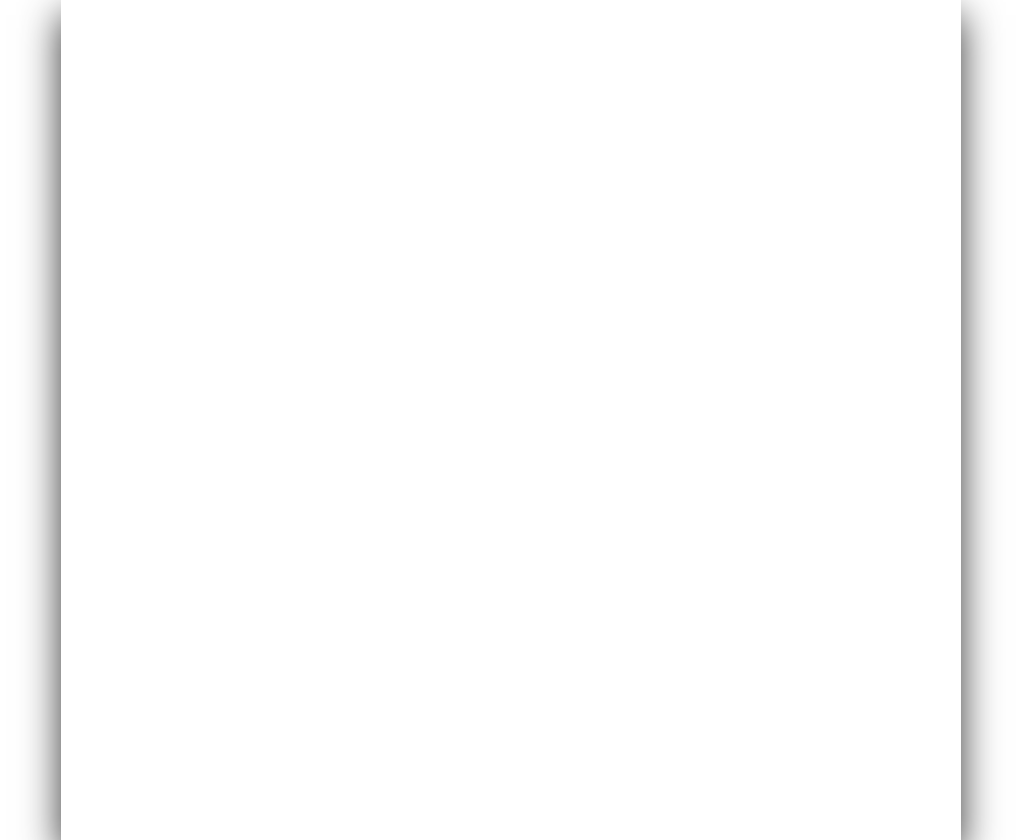
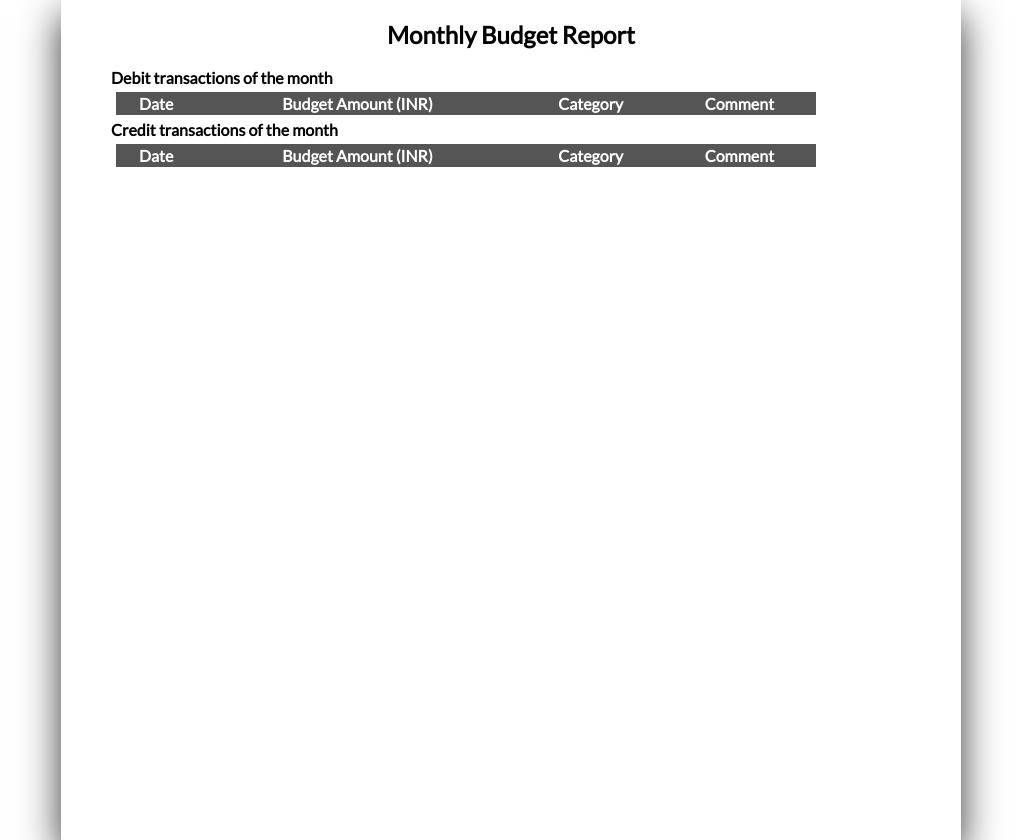
Before and after one commit to GauravButola/budget_manager, a Django app: page /report/ in a window 1280 px wide. Shown: the part 78-918 px from the top of the page, without its empty margins (129-1150 px from the left). Run offline with Django 3.2, Linux system fonts and the light colour scheme; the visitor is signed in with stand-in values (Sample User, id 1); data that the repository does not hold is empty; parts of the project's set-up code (start-up, migrations or seed data) failed here and were passed over; some libraries are stand-ins or nearby versions.

Commit message:
Added monthly reports

```diff
--- a/budget/templates/budget/report.html
+++ b/budget/templates/budget/report.html
@@ -1,6 +1,81 @@
 {% extends "home_base.html" %}
 
 {% block title %}Download monthly reportis | Budget Manager{% endblock%}
+{% block content %}
 
-{% block content %}
+
+	{% for budget in budgets %}
+	<a href="{% url 'report' %}{{ budget.period|date:'m/Y' }}">
+		budget : {{ budget.period|date:'m/Y' }}
+	</a>
+	</br />
+	{% endfor %}
+	<center><h2>Monthly Budget Report</h2></center>	<br />
+	<h4>Debit transactions of the month</h4>
+	<table>
+			<tr>
+				<th>
+					Date
+				</th>
+				<th>
+					Budget Amount (INR)
+				</th>
+				<th>
+					Category
+				</th>
+				<th>
+					Comment
+				</th>
+			</tr>
+		{% for tr in debit_transactions %}
+		<tr style="background: {% cycle 'white' '#e5e5e5'%}">
+				<td>
+					{{ tr.date }}
+				</td>
+				<td>
+					{{ tr.amount }} Rs.
+				</td>
+				<td>
+					{{ tr.category.category_name }}
+				</td>
+				<td>
+					{{ tr.comment }}
+				</td>
+			</tr>
+		{% endfor %}
+	</table>
+
+	<h4>Credit transactions of the month</h4>
+		<table>
+				<tr>
+					<th>
+						Date
+					</th>
+					<th>
+						Budget Amount (INR)
+					</th>
+					<th>
+						Category
+					</th>
+					<th>
+						Comment
+					</th>
+				</tr>
+			{% for tr in credit_transactions %}
+			<tr style="background: {% cycle 'white' '#e5e5e5'%}">
+					<td>
+						{{ tr.date }}
+					</td>
+					<td>
+						{{ tr.amount }} Rs.
+					</td>
+					<td>
+						{{ tr.category.category_name }}
+					</td>
+					<td>
+						{{ tr.comment }}
+					</td>
+				</tr>
+			{% endfor %}
+		</table>
 {% endblock %}
--- a/budget/urls.py
+++ b/budget/urls.py
@@ -13,4 +13,6 @@ urlpatterns = patterns('',
 		url(r'^budget/$', views.budget, name='budget'),
 		url(r'^categories/$', views.categories, name='categories'),
 		url(r'^report/$', views.report, name='report'),
+		url(r'^report/$', views.report, name='report'),
+		url(r'^report/(?P<month>\d{2})/(?P<year>\d{4})/$', views.report, name='report'),
 )
--- a/budget/views.py
+++ b/budget/views.py
@@ -232,5 +232,19 @@ def categories(request):
 	return render(request, 'budget/categories.html', args)
 
 @login_required
-def report(request):
-	return render(request, 'budget/report.html')
+def report(request, month=None, year=None):
+	user = request.user
+	args = {}
+	args['budgets'] = Budget.objects.all()
+
+	today = date.today()
+	curr_month = today.strftime('%m')
+	curr_year = today.strftime('%Y')
+
+	if month and year:
+		curr_month = month
+		curr_year = year
+
+	args['debit_transactions'] = Transaction.objects.filter(user=user, category__spent=True,date__month=curr_month, date__year=curr_year)
+	args['credit_transactions'] = Transaction.objects.filter(user=user, category__spent=False,date__month=curr_month, date__year=curr_year)
+	return render(request, 'budget/report.html', args)
```
Also changed, not shown: budget/forms.py (line endings or trailing spaces).
